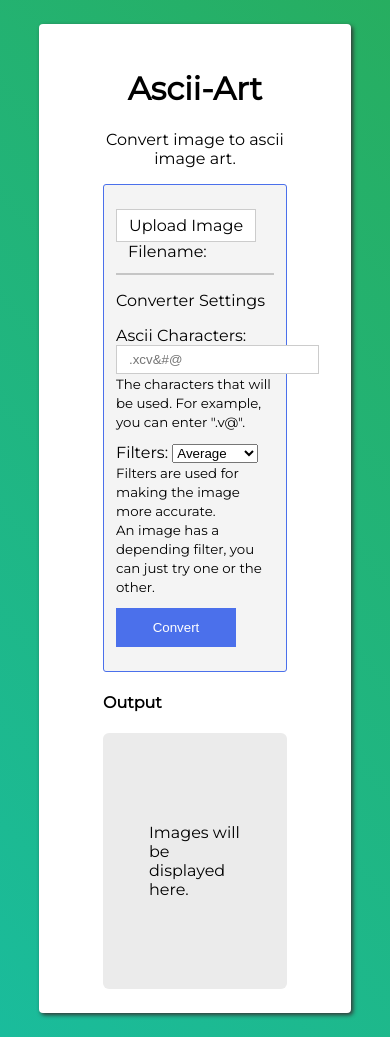
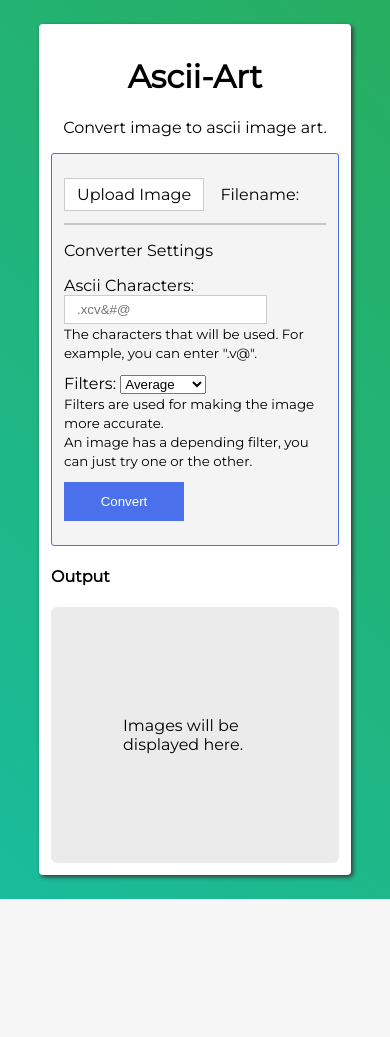
Before and after one commit to prinsepipo/ascii-art, a Django app: page / in a window 390 px wide. After the commit the page ends 899 px from the top, so only its background shows below. Run offline with Django 3.2, Linux system fonts and the light colour scheme.

Commit message:
Make responsive

```diff
--- a/app_converter/static/app_converter/css/style.css
+++ b/app_converter/static/app_converter/css/style.css
@@ -9,8 +9,22 @@ input::-moz-focus-inner {
   border: none;
 }
 
+input {
+  -webkit-box-sizing: border-box;
+          box-sizing: border-box;
+}
+
 header {
   text-align: center;
+}
+
+#imageDownload {
+  width: 100%;
+  display: block;
+  text-decoration: none;
+  text-align: center;
+  margin-top: 6px;
+  outline: none;
 }
 
 .container {
@@ -94,6 +108,7 @@ header {
 
 .converter-output img {
   max-width: 384px;
+  width: 100%;
 }
 
 .converter-output div {
@@ -117,4 +132,19 @@ header {
           transform: translate(-50%, -50%);
   margin: 0;
 }
+
+@media only screen and (max-width: 768px) {
+  .container {
+    padding: 12px;
+  }
+  .converter-output {
+    -webkit-box-orient: vertical;
+    -webkit-box-direction: normal;
+        -ms-flex-direction: column;
+            flex-direction: column;
+  }
+  .converter-output img {
+    max-width: 240px;
+  }
+}
 /*# sourceMappingURL=style.css.map */
--- a/app_converter/static/app_converter/css/style.scss
+++ b/app_converter/static/app_converter/css/style.scss
@@ -9,8 +9,21 @@ input::-moz-focus-inner {
   border: none;
 }
 
+input {
+  box-sizing: border-box;
+}
+
 header {
   text-align: center;
+}
+
+#imageDownload {
+  width: 100%;
+  display: block;
+  text-decoration: none;
+  text-align: center;
+  margin-top: 6px;
+  outline: none;
 }
 
 .container {
@@ -91,6 +104,7 @@ header {
 
   img {
     max-width: 384px;
+    width: 100%;
   }
 
   div {
@@ -114,3 +128,17 @@ header {
     }
   }
 }
+
+@media only screen and (max-width: 768px) {
+  .container {
+    padding: 12px;
+  }
+
+  .converter-output {
+    flex-direction: column;
+
+    img {
+      max-width: 240px;
+    }
+  }
+}
--- a/app_converter/templates/index.html
+++ b/app_converter/templates/index.html
@@ -70,7 +70,9 @@
                 </div>
                 {% endif %}
             </div>
-
+            {% if converted_image %}
+            <a id="imageDownload" href="{{ converted_image.url }}" download="">Download</a>
+            {% endif %}
         </div>
     </div>
 
```
Also changed, not shown: 1 other file.
